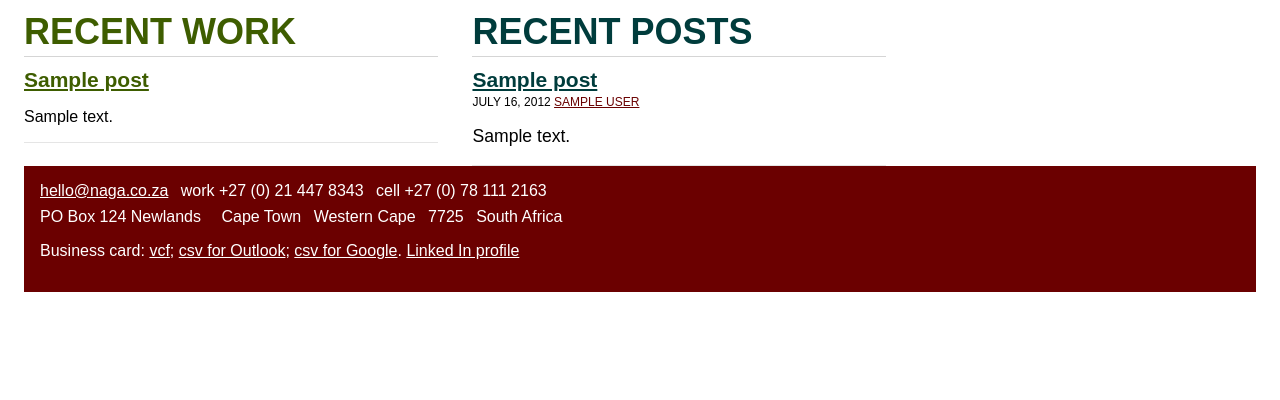
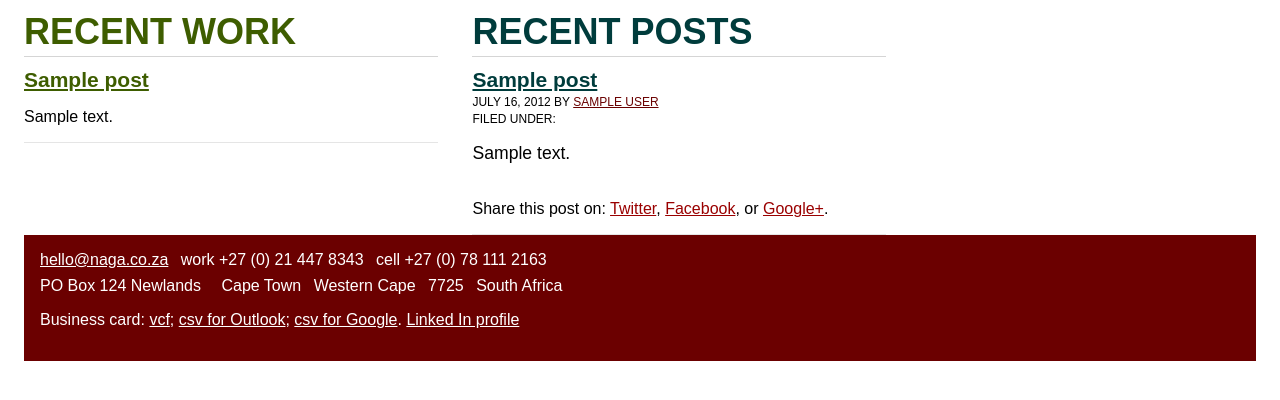
Before and after one commit to SteveBarnett/Naga-WordPress-Theme, a WordPress theme: template home.php in a window 1280 px wide. Shown: the part 186-586 px from the top of the page. Run offline with PHP 8.4 and a stand-in for WordPress, Linux system fonts and the light colour scheme; the site name, menu and one post (Sample post) are stand-ins, and other content is empty; some libraries are stand-ins or nearby versions.

Commit message:
Added share links, rel author

```diff
--- a/content.php
+++ b/content.php
@@ -14,7 +14,7 @@
 			<time class="entry-date updated" datetime="<?php the_date('c'); ?>" pubdate><?php echo get_the_date(); ?></time>
 
 			<span class="byline author vcard">
-			<a href="<?php echo get_author_posts_url(get_the_author_meta('ID')); ?>" title="View all posts by <?php the_author(); ?>" class="fn"><?php the_author(); ?></a>
+			By <a href="<?php echo get_author_posts_url(get_the_author_meta('ID')); ?>" title="View all posts by <?php the_author(); ?>" class="fn" rel="author"><?php the_author(); ?></a>
 			</span>
 
 			<span class="source-org vcard">
@@ -23,7 +23,7 @@
 
 
 		</div>
-		<div><?php the_category( ', ' ); ?></div>
+		<div>Filed under: <?php the_category( ', ' ); ?></div>
 		<?php endif; ?>
 	</header>
 
@@ -37,7 +37,14 @@
 		<?php wp_link_pages( array( 'before' => '<div class="page-link">' . __( 'Pages:', 'toolbox' ), 'after' => '</div>' ) ); ?>
 	</div><!-- .entry-content -->
 
-	<footer><?php comments_popup_link( __( 'Leave a comment', 'toolbox' ), __( '1 Comment', 'toolbox' ), __( '% Comments', 'toolbox' ) ); ?></footer>
+	<footer>
+	<?php comments_popup_link( __( 'Leave a comment', 'toolbox' ), __( '1 Comment', 'toolbox' ), __( '% Comments', 'toolbox' ) ); ?><br />
+	Share this post on:
+<a href="https://twitter.com/intent/tweet?url=<?php echo urlencode(get_permalink()); ?>" title="Share this post on Twitter">Twitter</a>,
+<a href="http://www.facebook.com/sharer/sharer.php?u=<?php echo urlencode(get_permalink()); ?>
+" title="Share this post on Facebook">Facebook</a>,
+or <a href="https://plusone.google.com/_/+1/confirm?hl=en&url=<?php echo urlencode(get_permalink()); ?>" title="Share this post on Google+">Google+</a>.
+	</footer>
 
 	<?php endif; ?>
 </article><!-- #post-<?php the_ID(); ?> -->
--- a/footer.php
+++ b/footer.php
@@ -28,7 +28,7 @@
 		</div>
 
 		<p>Business card: <a href="http://naga.co.za/naga.vcf" title="Business Card in vcf format">vcf</a>; <a href="http://naga.co.za/naga-outlook.csv" title="Business Card in csv format, Outlook compatible">csv for Outlook</a>; <a href="http://naga.co.za/naga-google.csv" title="Business Card in csv format, Gmail compatible">csv for Google</a>.
-			<a href="http://www.linkedin.com/profile/view?id=173785377" title="View my Linked In profile">Linked In profile</a></p>
+			<a href="http://www.linkedin.com/profile/view?id=173785377" title="View my Linked In profile" rel="me">Linked In profile</a></p>
 
 <?php /*
 		<a href="http://wordpress.org/" rel="generator">Proudly powered by WordPress</a>
--- a/header.php
+++ b/header.php
@@ -70,6 +70,8 @@
 */ ?>
 
 <link rel="profile" href="http://gmpg.org/xfn/11" />
+<link rel="author" href="https://plus.google.com/u/0/117361059687801331615"/>
+
 
 <script src="<?php bloginfo( 'stylesheet_directory' ); ?>/js/respond.min.js"></script>
 
```
